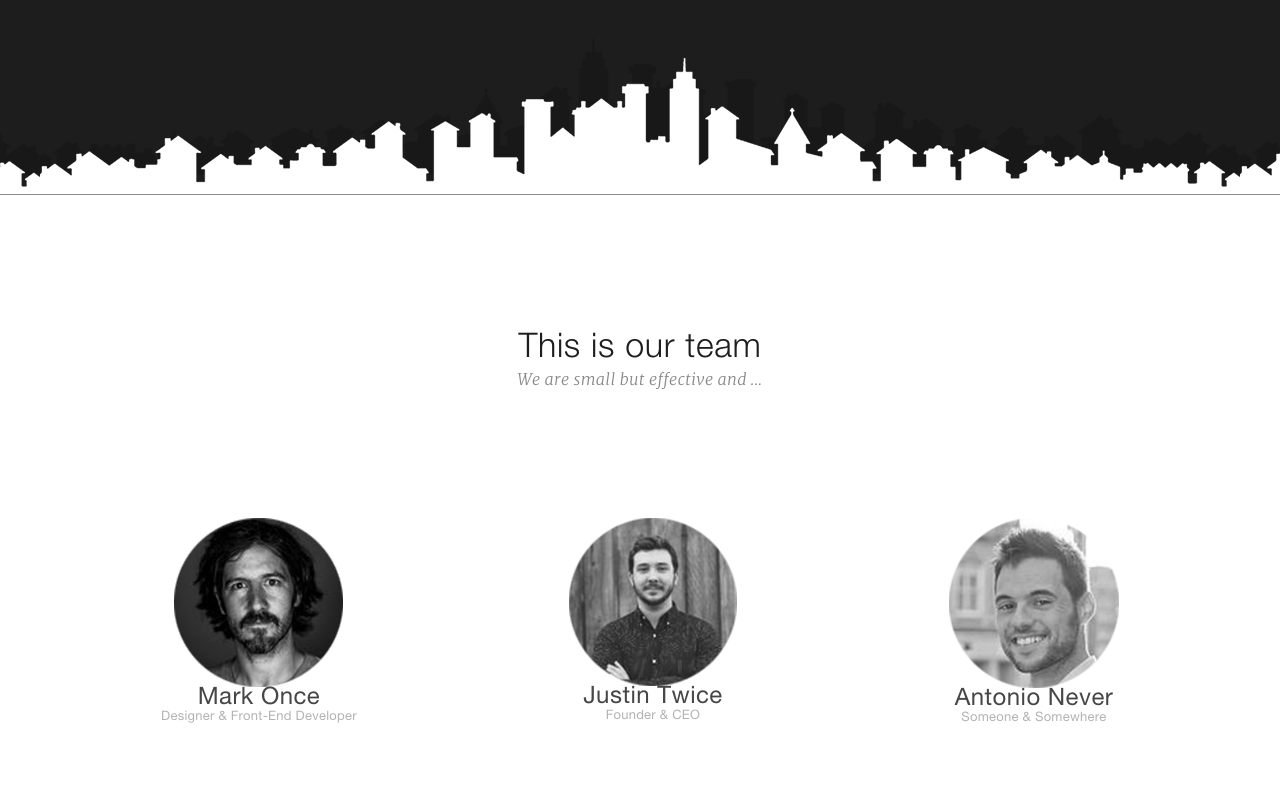
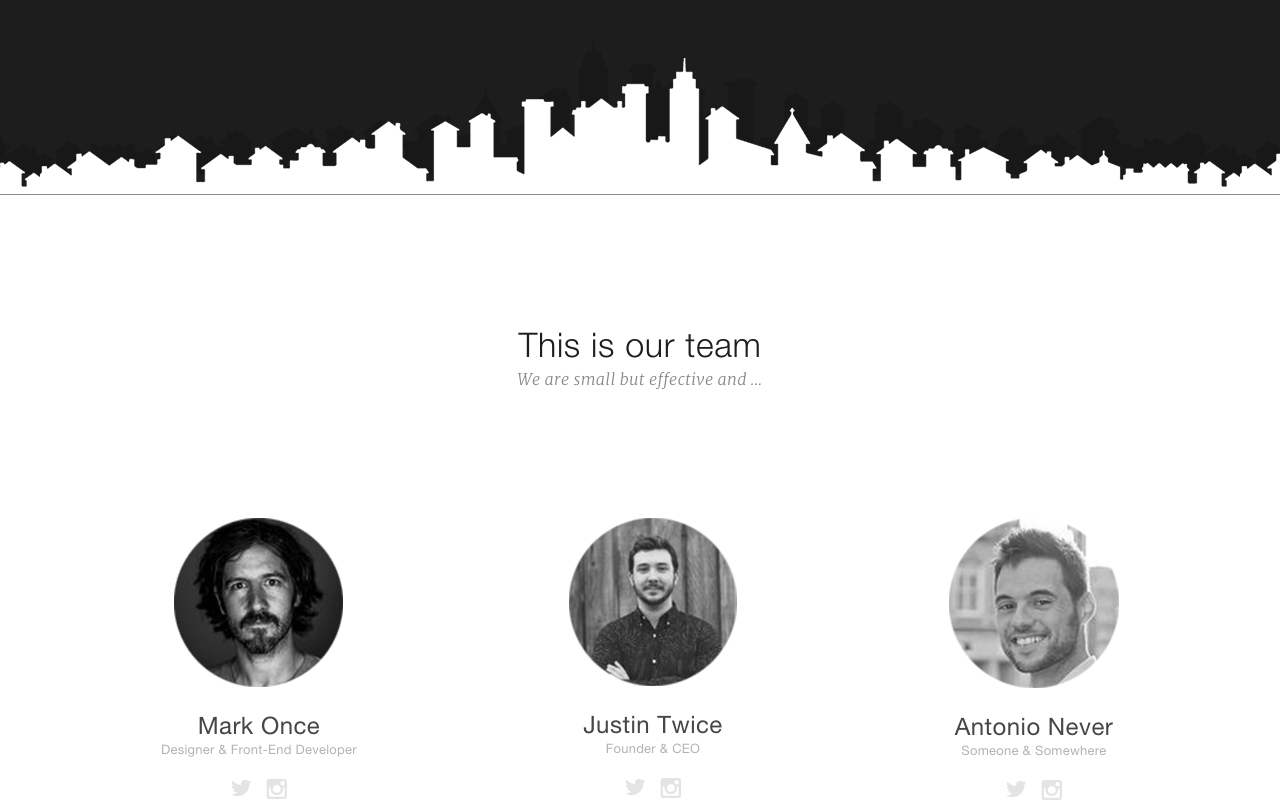
Before and after one commit to AndrejEvsei/SiteCMS, a plain HTML site: page index.html in a window 1280 px wide. Shown: the part 1565-2365 px from the top of the page. Before the commit the page ends 2290 px from the top, so only its background shows below. Drawn offline with Linux system fonts and the light colour scheme.

Commit message:
Добавлены иконки соц сетей

```diff
--- a/css/main.css
+++ b/css/main.css
@@ -177,7 +177,7 @@ font-family: Roboto-Regular, sans-serif;
     text-align: center;
 }
 .team__img {
-    margin: 0 auto;
+    margin: 0 auto 30px;
 }
 .team__name {
     font-family: HelveticaNeueLTProRoman, sans-serif;
@@ -186,6 +186,7 @@ font-family: Roboto-Regular, sans-serif;
     font-weight: 400;
     letter-spacing: 0.02em;
     color: #464646;
+    margin-bottom: 4px;
 }
 .team__position {
     font-family: HelveticaNeueLTProRoman, sans-serif;
@@ -194,10 +195,14 @@ font-family: Roboto-Regular, sans-serif;
     font-weight: 400;
     letter-spacing: 0.02em;
     color: #b3b3b3;
+    margin-bottom: 21px;
 }
 .team__contact {
+    display: flex;
+    justify-content: center;
 }
 .contact__twitter {
+    margin-right: 14px;
 }
 .contact__instagram {
 }
--- a/index.html
+++ b/index.html
@@ -63,8 +63,8 @@
                     <h3 class="team__name">Mark Once</h3>
                     <p class="team__position">Designer & Front-End Developer</p>
                     <div class="team__contact">
-                        <i class="contact__twitter"></i>
-                        <i class="contact__instagram"></i>
+                        <a href="#" class="contact__twitter"><img src="img/twitter.png" alt="twitter"></a>
+                        <a href="#" class="contact__instagram"><img src="img/instagram.png" alt="instagram"></a>
                     </div>
                 </div>
                 <div class="team__item">
@@ -72,8 +72,8 @@
                     <h3 class="team__name">Justin Twice</h3>
                     <p class="team__position">Founder & CEO</p>
                     <div class="team__contact">
-                        <i class="contact__twitter"></i>
-                        <i class="contact__instagram"></i>
+                        <a href="#" class="contact__twitter"><img src="img/twitter.png" alt="twitter"></a>
+                        <a href="#" class="contact__instagram"><img src="img/instagram.png" alt="instagram"></a>
                     </div>
                 </div>
                 <div class="team__item">
@@ -81,8 +81,8 @@
                     <h3 class="team__name">Antonio Never</h3>
                     <p class="team__position">Someone & Somewhere</p>
                     <div class="team__contact">
-                        <i class="contact__twitter"></i>
-                        <i class="contact__instagram"></i>
+                        <a href="#" class="contact__twitter"><img src="img/twitter.png" alt="twitter"></a>
+                        <a href="#" class="contact__instagram"><img src="img/instagram.png" alt="instagram"></a>
                     </div>
                 </div>
             </div>
```
Also changed, not shown: img/instagram.png (added), img/twitter.png (added).
